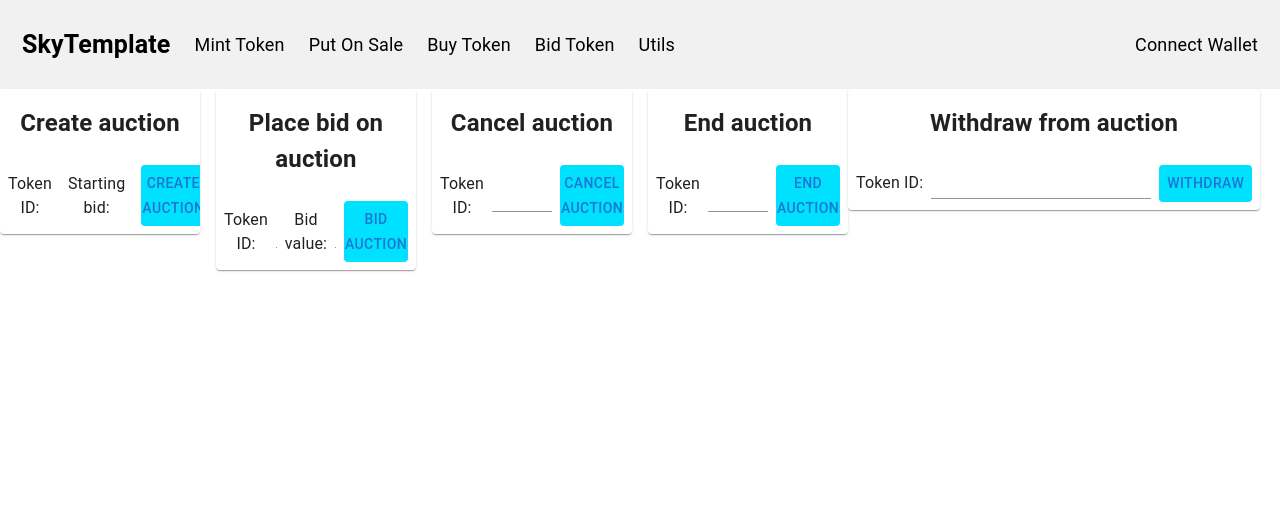
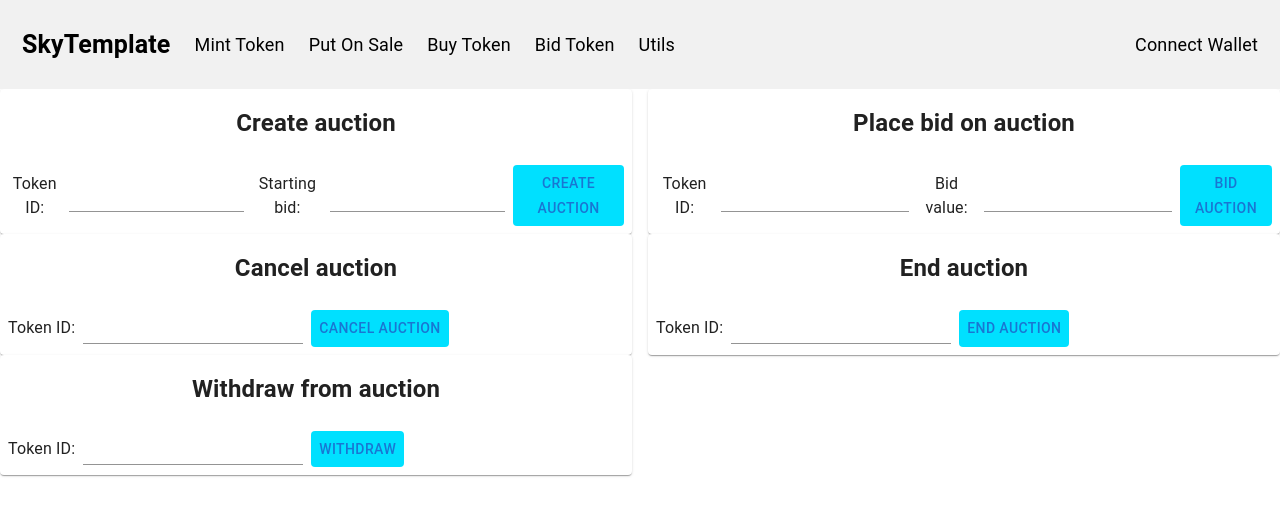
Before and after one commit to skygate/fe-internship2022, a React (Create React App) app in the folder frontend/: page /bid in a window 1280 px wide. Shown: the top 516 px of the page. Built offline with nearby package versions, Linux system fonts and the light colour scheme.

Commit message:
[NMI-47] Change size of items in Grid

```diff
--- a/frontend/src/components/pages/bidNFT/BidAuction.jsx
+++ b/frontend/src/components/pages/bidNFT/BidAuction.jsx
@@ -40,7 +40,7 @@ const BidAuction = (props) => {
     };
 
     return (
-        <Grid item xs={2}>
+        <Grid item xs={6}>
             <Card>
                 <CardContent>
                     <h2>Place bid on auction</h2>
--- a/frontend/src/components/pages/bidNFT/CancelAuction.jsx
+++ b/frontend/src/components/pages/bidNFT/CancelAuction.jsx
@@ -38,7 +38,7 @@ const CancelAuction = (props) => {
     };
 
     return (
-        <Grid item xs={2}>
+        <Grid item xs={6}>
             <Card>
                 <CardContent>
                     <h2>Cancel auction</h2>
--- a/frontend/src/components/pages/bidNFT/CreateAuction.jsx
+++ b/frontend/src/components/pages/bidNFT/CreateAuction.jsx
@@ -39,7 +39,7 @@ const CreateAuction = (props) => {
     };
 
     return (
-        <Grid item xs={2}>
+        <Grid item xs={6}>
             <Card>
                 <CardContent>
                     <h2>Create auction</h2>
--- a/frontend/src/components/pages/bidNFT/EndAuction.jsx
+++ b/frontend/src/components/pages/bidNFT/EndAuction.jsx
@@ -38,7 +38,7 @@ const EndAuction = (props) => {
     };
 
     return (
-        <Grid item xs={2}>
+        <Grid item xs={6}>
             <Card>
                 <CardContent>
                     <h2>End auction</h2>
--- a/frontend/src/components/pages/bidNFT/WithdrawFromAuction.jsx
+++ b/frontend/src/components/pages/bidNFT/WithdrawFromAuction.jsx
@@ -38,7 +38,7 @@ const WithdrawFromAuction = (props) => {
     };
 
     return (
-        <Grid>
+        <Grid item xs={6}>
             <Card>
                 <CardContent>
                     <h2>Withdraw from auction</h2>
--- a/frontend/src/components/pages/utils/TokenCount.jsx
+++ b/frontend/src/components/pages/utils/TokenCount.jsx
@@ -24,7 +24,7 @@ const TokenCount = (props) => {
     };
 
     return (
-        <Grid item xs={4}>
+        <Grid item xs={6}>
             <Card>
                 <CardContent>
                     <h2>Get token count</h2>
--- a/frontend/src/components/pages/utils/TokenOwner.jsx
+++ b/frontend/src/components/pages/utils/TokenOwner.jsx
@@ -27,7 +27,7 @@ const TokenOwner = (props) => {
     };
 
     return (
-        <Grid item xs={4}>
+        <Grid item xs={6}>
             <Card>
                 <CardContent>
                     <h2>Get token owner</h2>
--- a/frontend/src/components/pages/utils/TokenPriceOnSale.jsx
+++ b/frontend/src/components/pages/utils/TokenPriceOnSale.jsx
@@ -32,7 +32,7 @@ const TokenPriceOnSale = (props) => {
     };
 
     return (
-        <Grid item xs={4}>
+        <Grid item xs={6}>
             <Card>
                 <CardContent>
                     <h2>Get token price on sale</h2>
```
